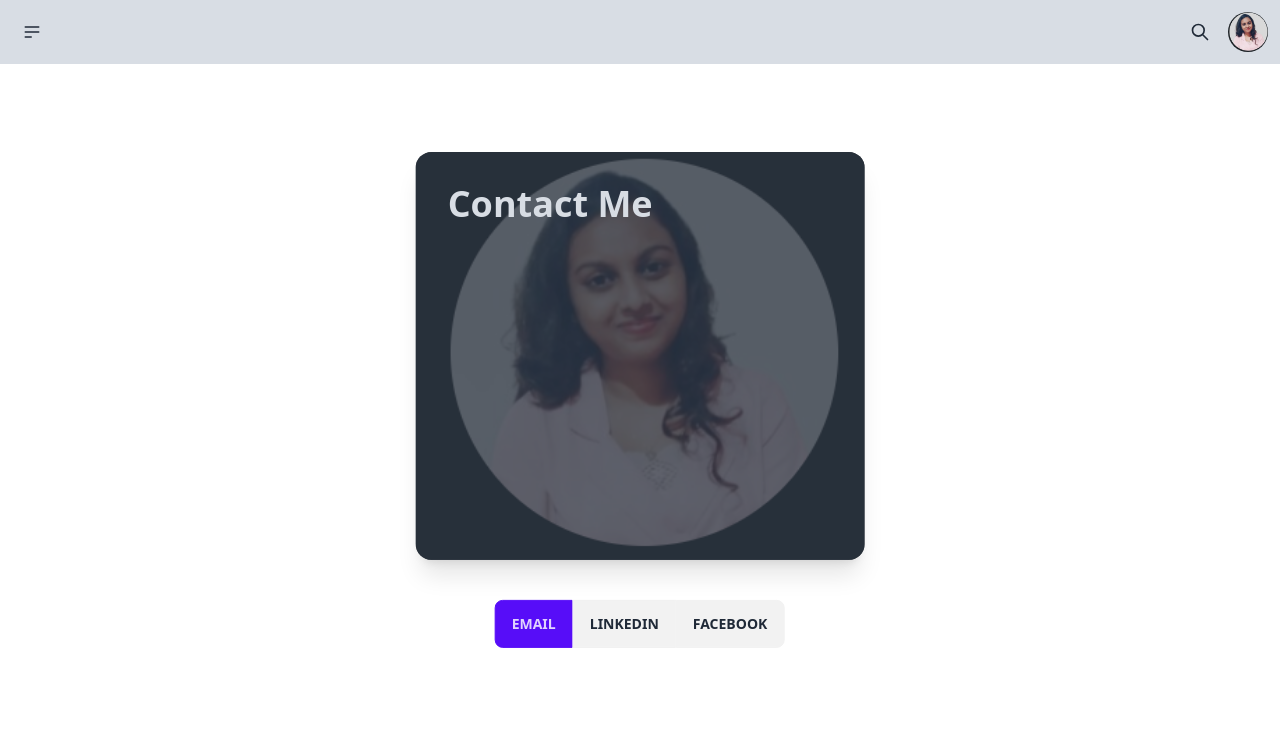
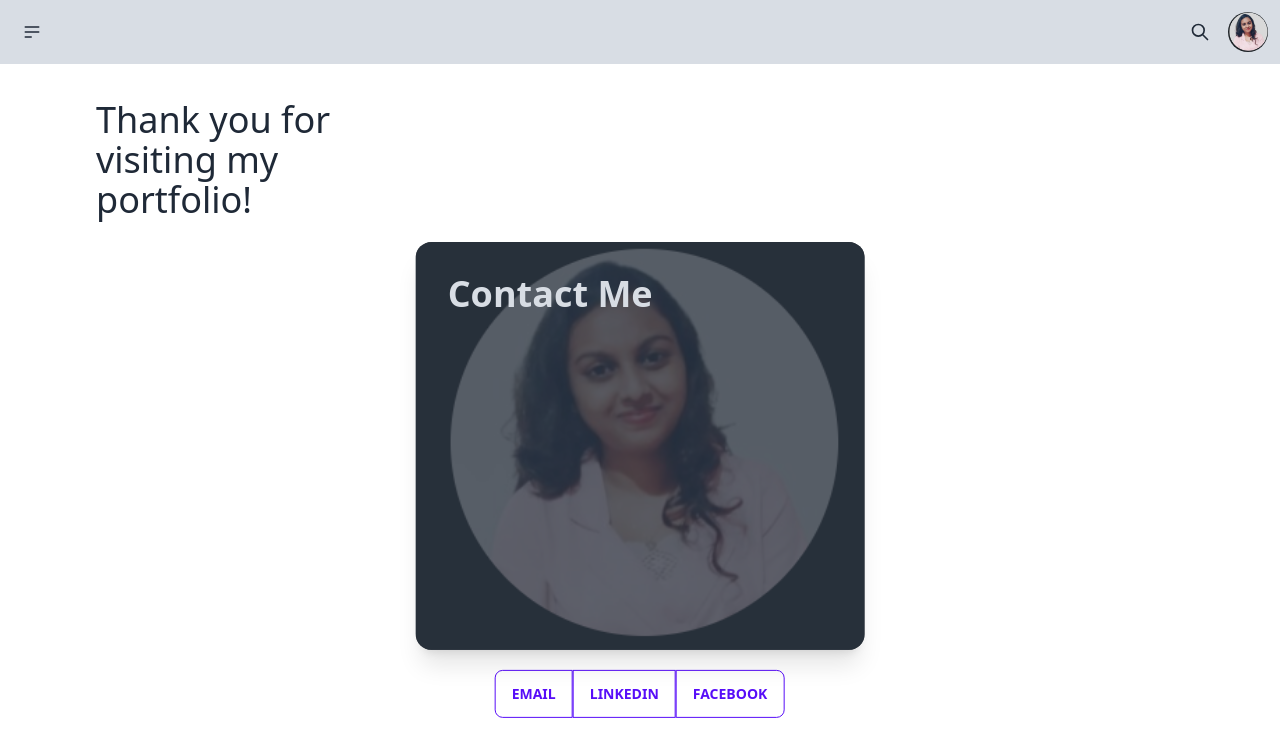
Before and after one commit to Amaya-2001/My-Portfolio, a React (Create React App) app: page /contact in a window 1280 px wide. Shown: the top 756 px of the page. Built offline with nearby package versions, Linux system fonts and the light colour scheme.

Commit message:
create the contact page user interface

```diff
--- a/src/components/Contact.js
+++ b/src/components/Contact.js
@@ -1,13 +1,34 @@
-import React from "react";
+import React, { useState } from "react";
 import Navbar from "./Navbar";
 import profile from "../assets/Capture2.PNG";
-import email from "../assets/gmail_icon-icons.com_62758.png";
-import linkedin from "../assets/linkedin-logo-linkedin-icon-transparent-free-png.webp";
 
 function Contact() {
+  //const [active, setActive] = useState(false);
+  const openInNewTab = (url) => {
+    window.open(url, "_blank", "noreferrer");
+  };
   return (
     <div>
       <Navbar />
+      <div className="collapse w-80 mt-5 mb-10 ml-20" data-theme="light">
+        <input type="radio" name="my-accordion-1" />
+        <div className="collapse-title text-4xl font-medium">
+          Thank you for visiting my portfolio!
+        </div>
+        <div className="collapse-content">
+          <p className="text-l">
+            {" "}
+            If you are seeking a talented professional who is eager to take
+            their career to the next level, I would be thrilled to connect with
+            you. I welcome the opportunity to discuss how my skills, passion,
+            and dedication can contribute to your organization's success. Please
+            feel free to reach out to me via email or phone if you would like to
+            explore ways we can collaborate and help each other climb new
+            heights on the career ladder. I'm excited about the potential that
+            awaits, and I can't wait to hear from you!
+          </p>
+        </div>
+      </div>
       <div
         style={{
           position: "absolute",
@@ -16,24 +37,49 @@ function Contact() {
           transform: "translate(-50%, -50%)",
         }}
       >
-        <div className="card lg:card-side bg-base-100  shadow-xl image-full">
+        <div className="card lg:card-side bg-base-100  shadow-xl image-full mt-40">
           <figure>
             <img src={profile} alt="Shoes" />
           </figure>
           <div className="card-body">
             <h2 className="card-title text-4xl">Contact Me</h2>
-            {/* <p>If a dog chews shoes whose shoes does he choose?</p> */}
-            <div className="card-actions justify-end">
-              {/* <button className="btn btn-primary">
-                amayawickramasinghe2001@gmail.com
-              </button> */}
-            </div>
           </div>
         </div>
-        <div className="btn-group btn-group-vertical lg:btn-group-horizontal mt-10 ml-20 mr-20">
-          <button className="btn btn-active">Email</button>
-          <button className="btn">Linkedin</button>
-          <button className="btn">Facebook</button>
+        {/* <p className="mt-5 ml-20 mr-20">amawickramasinghe2001@gmail.com</p> */}
+        <div className="btn-group  mt-5 ml-20 mr-20">
+          <button
+            className="btn btn-outline btn-primary"
+            role="link"
+            onClick={() =>
+              openInNewTab(
+                "mailto:amawickramasinghe2001@gmail.com?subject=Subject&body=Body%20goes%20here"
+              )
+            }
+          >
+            Email
+          </button>
+          <button
+            className="btn btn-outline btn-primary"
+            role="link"
+            onClick={() =>
+              openInNewTab(
+                "https://www.linkedin.com/in/amaya-wickramasinghe-6378a6231/"
+              )
+            }
+          >
+            Linkedin
+          </button>
+          <button
+            className="btn btn-outline btn-primary"
+            role="link"
+            onClick={() =>
+              openInNewTab(
+                "https://www.facebook.com/profile.php?id=100090623790910"
+              )
+            }
+          >
+            Facebook
+          </button>
         </div>
       </div>
     </div>
--- a/src/components/Content.js
+++ b/src/components/Content.js
@@ -2,6 +2,7 @@ import React from "react";
 import { FaLinkedin, FaFacebook } from "react-icons/fa";
 import { MdEmail } from "react-icons/md";
 import display from "../assets/3243637.jpg";
+import { Link } from "react-router-dom";
 
 function Content() {
   return (
@@ -9,7 +10,10 @@ function Content() {
       <div className="card w-96 bg-base-100 shadow-xl ml-60 mt-20">
         <div className="card-body items-center text-center">
           <h2 className="card-title text-4xcl">👋Hello, It's Me</h2>
-          <div className="card-title text-2xl italic"> Amaya</div>
+          <div className="card-title text-2xl italic">
+            {" "}
+            Amaya Wickramasinghe
+          </div>
           <p>
             An Undergraduate software Engineer at the Open University of Sri
             Lanka. I possess a strong aptitude for adapting to various
@@ -17,11 +21,14 @@ function Content() {
             technology. I'm excited to share my projects and experiences with
             you.
           </p>
-          <button class="btn rounded-full mt-5 btn-primary btn-outline">
-            <FaLinkedin size="25" />
-            <MdEmail size="25" />
-            <FaFacebook size="25" />
-          </button>
+          <Link to="/contact">
+            <button class="btn rounded-full mt-5 btn-primary btn-outline">
+              <FaLinkedin size="25" />
+              <MdEmail size="25" />
+              <FaFacebook size="25" />
+            </button>
+          </Link>
+
           <div className="card-actions mt-5">
             <button className="btn btn-primary">Download My Resume</button>
           </div>
--- a/tailwind.config.js
+++ b/tailwind.config.js
@@ -1,8 +1,11 @@
 /** @type {import('tailwindcss').Config} */
 module.exports = {
-  content: ["./src/**/*.{js,jsx,ts,tsx}",],
+  content: ["./src/**/*.{js,jsx,ts,tsx}"],
   theme: {
     extend: {},
   },
- plugins: [require("daisyui")],
-}
+  plugins: [require("daisyui")],
+  daisyui: {
+    themes: ["light", "dark", "cupcake", "garden", "luxury", "black"],
+  },
+};
```
